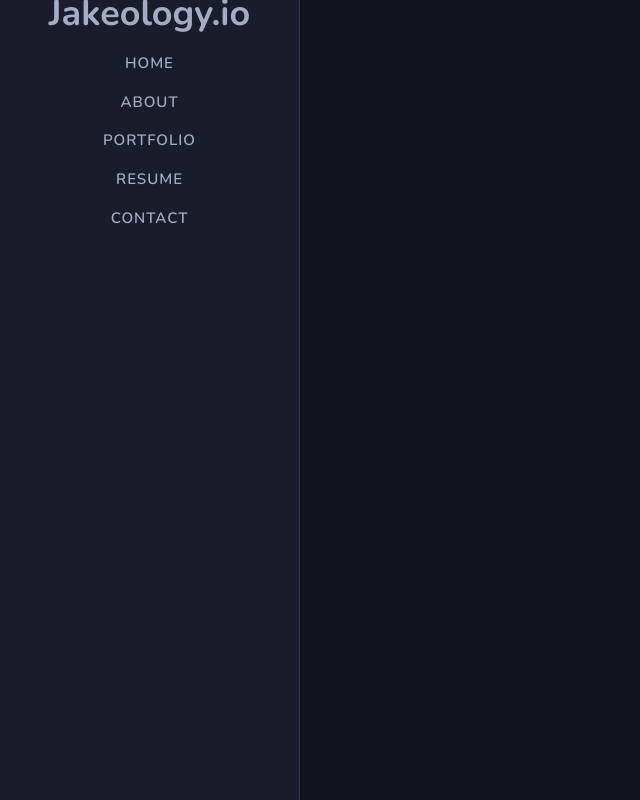
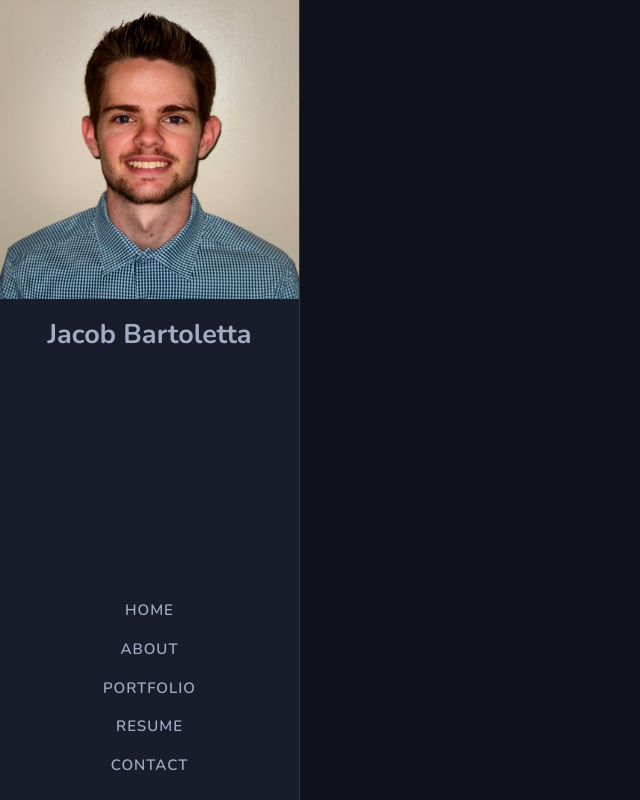
Before and after one commit to Jakeology/react-portfolio, a React (Create React App) app: page / in a window 1280 px wide. Shown: the whole page, without its empty margins (0-640 px from the left). Built offline with nearby package versions, Linux system fonts and the light colour scheme.

Commit message:
added header profile picture image

```diff
--- a/src/components/Nav/index.js
+++ b/src/components/Nav/index.js
@@ -5,8 +5,13 @@ function Nav(props) {
 
   return (
     <header>
-      <h1>Jakeology.io</h1>
       <nav className="header-container">
+        <div className="header-image">
+          <a href="/">
+            <img alt="jake" src="/images/pfp.jpeg"></img>
+          </a>
+          <h2>Jacob Bartoletta</h2>
+        </div>
         <ul className="header-menu">
           {categories.map((category) => (
             <li className={`${currentCategory.name === category.name && `navActive`}`} key={category.name}>
--- a/src/index.css
+++ b/src/index.css
@@ -9,6 +9,10 @@
 a {
   text-decoration: none;
   color: #445877;
+}
+
+img {
+  max-width: 100%;
 }
 
 body {
@@ -34,9 +38,10 @@ header {
   transition: all 0.4s ease-out;
 }
 
-header h1 {
+header h2 {
   text-align: center;
   color: #a4acc4;
+  margin-top: 0.5em;
 }
 
 .header-container {
```
Also changed, not shown: public/images/pfp.jpeg (added).
